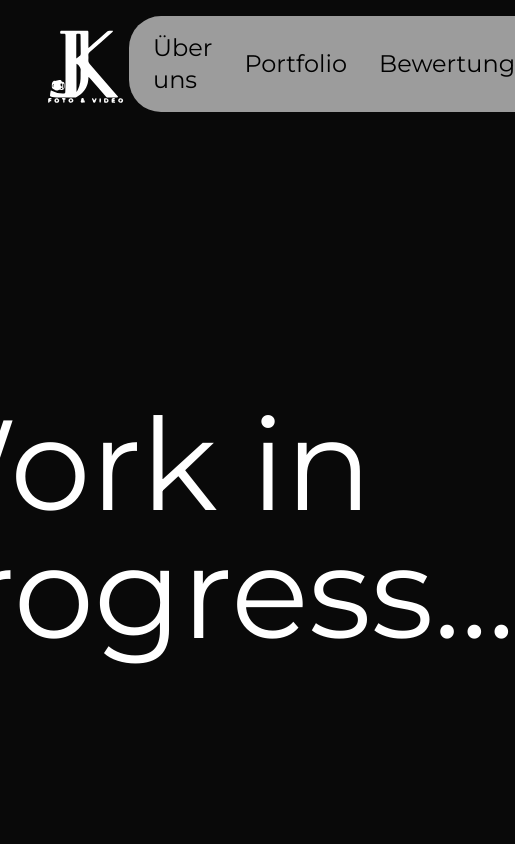
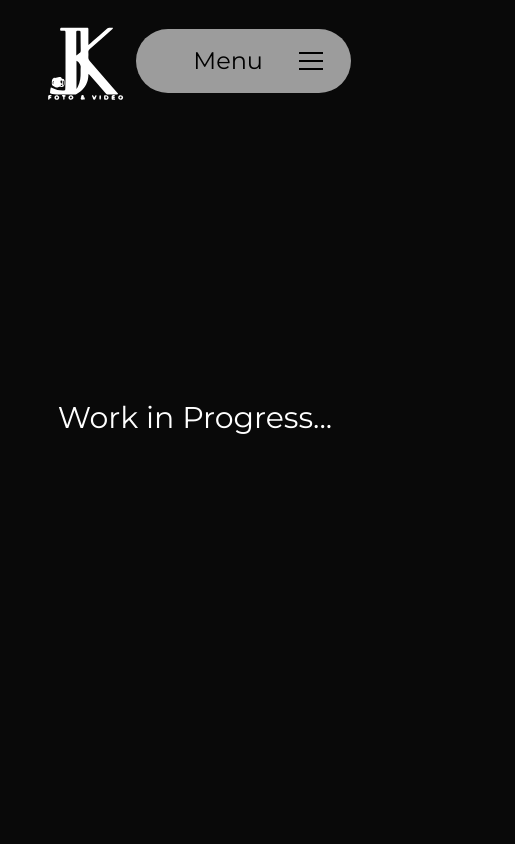
Before and after one commit to marcg0128/jelalkasso, a Next.js app in the folder frontend/: page / in a window 390 px wide. Shown: the top 844 px of the page, 515 px wide, since content can reach past the window. Built offline with nearby package versions, Linux system fonts and the light colour scheme.

Commit message:
added mobile version
Took 8 minutes

```diff
--- a/frontend/app/components/NavBar.tsx
+++ b/frontend/app/components/NavBar.tsx
@@ -1,12 +1,66 @@
+import { useState } from 'react';
+
 export default function NavBar() {
+    const [isOpen, setIsOpen] = useState(false);
+
     return (
         <nav className="px-6 py-4 bg-white/60 text-black rounded-4xl backdrop-blur-md">
-            <ul className="flex items-center justify-between gap-8 text-2xl ">
+            {/* Desktop Menu */}
+            <ul className="hidden md:flex items-center justify-between gap-8 text-2xl">
                 <li><a href="/about">Über uns</a></li>
-                <li><a href="/about">Portfolio</a></li>
-                <li><a href="/about">Bewertungen</a></li>
-                <li><a href="/about">Kontakt</a></li>
+                <li><a href="/portfolio">Portfolio</a></li>
+                <li><a href="/reviews">Bewertungen</a></li>
+                <li><a href="/contact">Kontakt</a></li>
             </ul>
+
+            {/* Mobile Menu Button */}
+            <div className="md:hidden flex justify-end gap-8  text-2xl">
+                Menu
+                <button
+                    onClick={() => setIsOpen(!isOpen)}
+                    className="relative w-8 h-8 flex flex-col justify-center items-center"
+                    aria-label="Menu"
+                >
+
+                    <span
+                        className={`block w-6 h-0.5 bg-black transition-all duration-300 absolute ${
+                            isOpen ? 'rotate-45' : '-translate-y-2'
+                        }`}
+                    />
+                    <span
+                        className={`block w-6 h-0.5 bg-black transition-all duration-300 ${
+                            isOpen ? 'opacity-0' : 'opacity-100'
+                        }`}
+                    />
+                    <span
+                        className={`block w-6 h-0.5 bg-black transition-all duration-300 absolute ${
+                            isOpen ? '-rotate-45' : 'translate-y-2'
+                        }`}
+                    />
+                </button>
+            </div>
+
+            {/* Mobile Menu */}
+            <div
+                className={`md:hidden overflow-hidden transition-all duration-300 ease-in-out ${
+                    isOpen ? 'max-h-96 opacity-100 mt-4' : 'max-h-0 opacity-0'
+                }`}
+            >
+                <ul className="flex flex-col gap-4 text-2xl">
+                    <li className="border-t border-black/10 pt-4">
+                        <a href="/about" onClick={() => setIsOpen(false)}>Über uns</a>
+                    </li>
+                    <li className="border-t border-black/10 pt-4">
+                        <a href="/portfolio" onClick={() => setIsOpen(false)}>Portfolio</a>
+                    </li>
+                    <li className="border-t border-black/10 pt-4">
+                        <a href="/reviews" onClick={() => setIsOpen(false)}>Bewertungen</a>
+                    </li>
+                    <li className="border-t border-black/10 pt-4">
+                        <a href="/contact" onClick={() => setIsOpen(false)}>Kontakt</a>
+                    </li>
+                </ul>
+            </div>
         </nav>
     );
 }
--- a/frontend/app/page.tsx
+++ b/frontend/app/page.tsx
@@ -138,7 +138,7 @@ export default function Home() {
 
             </div>
 
-            <h1 className="text-9xl flex items-center justify-center h-full mt-100 mb-100">Work in Progress...</h1>
+            <h1 className="text-3xl md:text-9xl flex items-center justify-center h-full mt-100 mb-100">Work in Progress...</h1>
 
 
             {/* Intro */}
```
